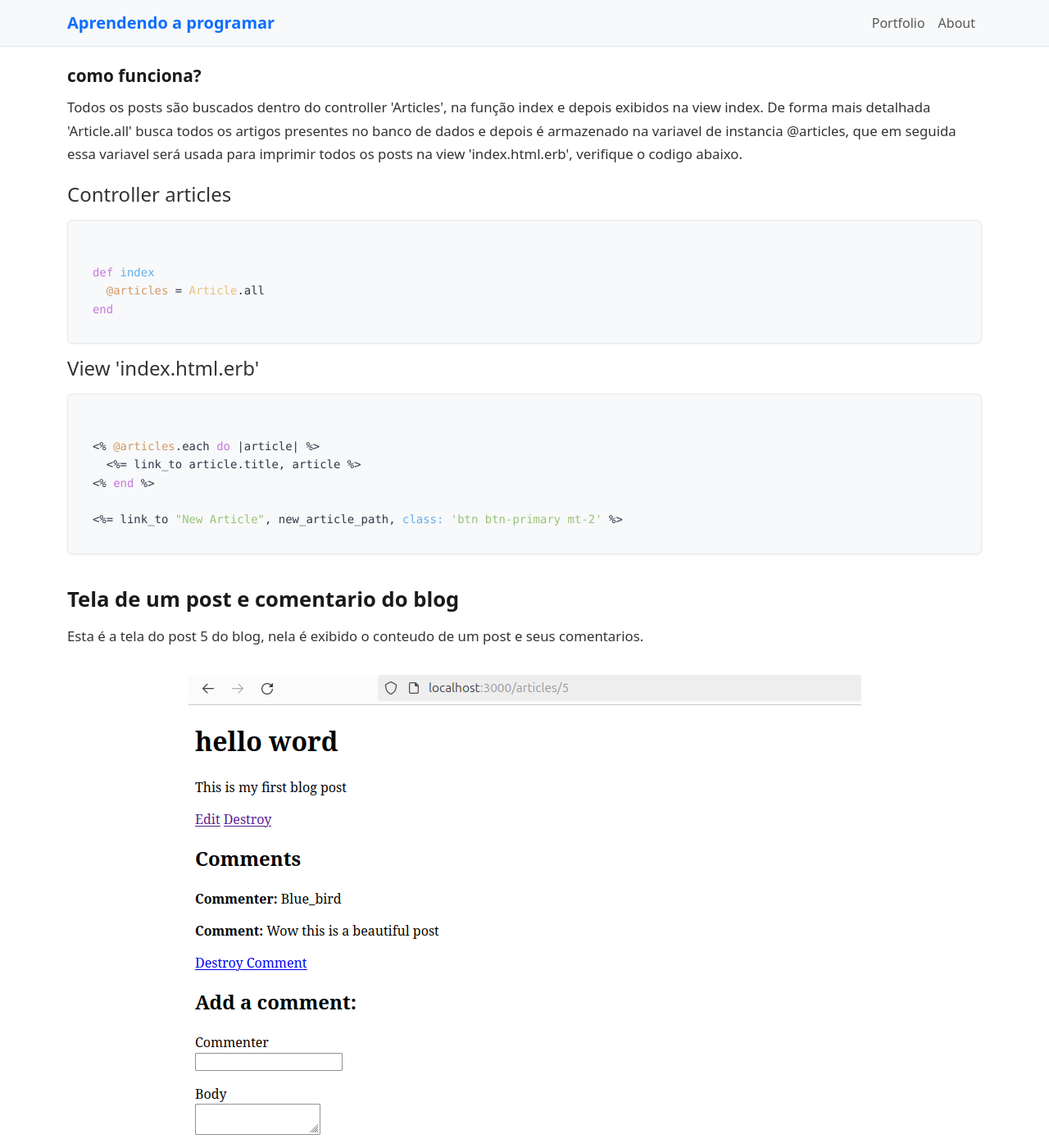
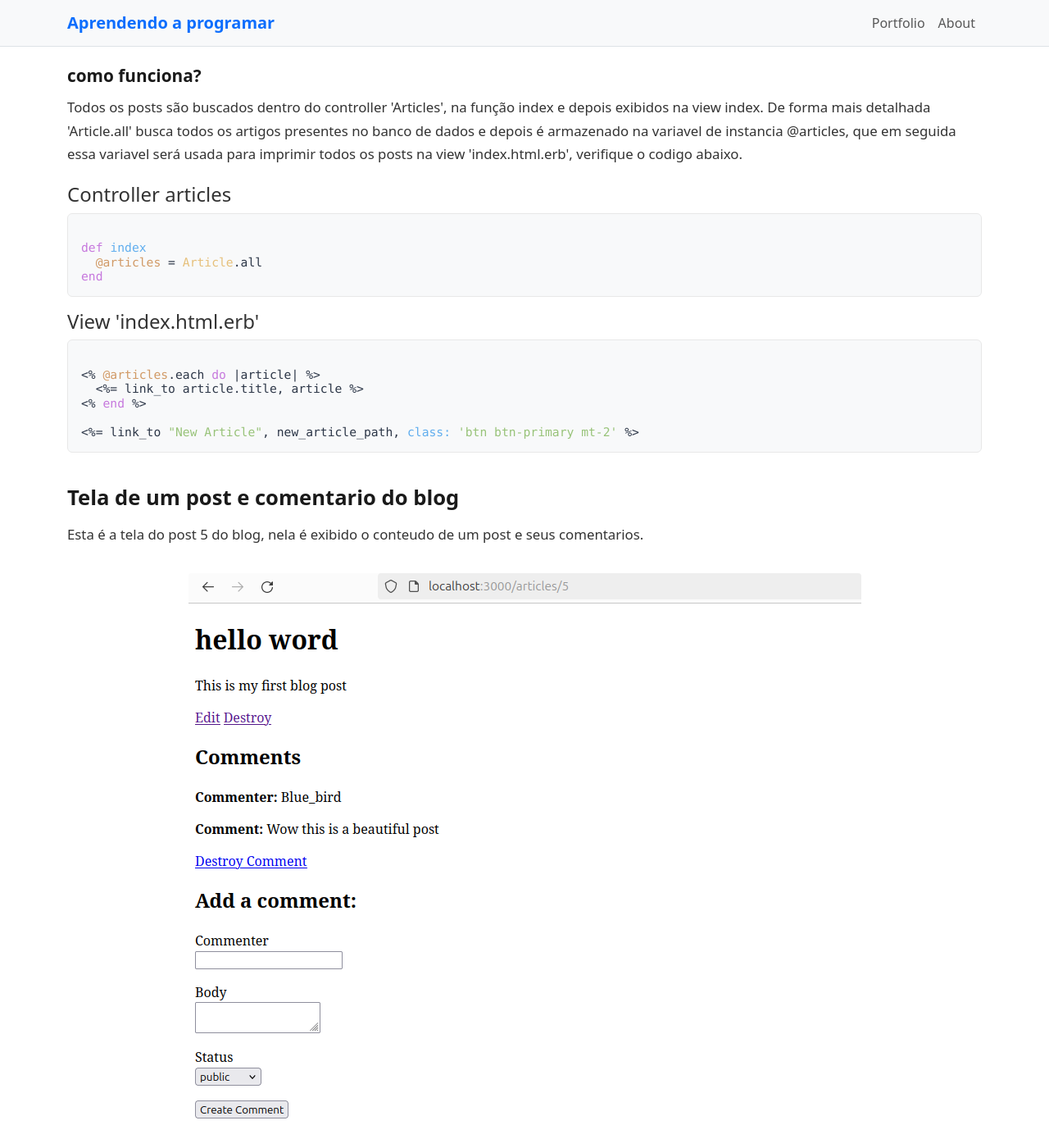
Before and after one commit to nicollinoxx/nicollinoxx.github.io, a Jekyll site: the page built from _posts/2024-06-23-Iniciando_com_rails.html, in a window 1280 px wide and 1400 px high, scrolled down 1409 px. Shown: the whole window at 82% size. Built offline with Jekyll 4.4.1, drawn with Linux system fonts in a browser that asks for light colours; comment, search, counter and statistics services are not loaded.

```diff
--- a/_sass/_post.scss
+++ b/_sass/_post.scss
@@ -119,38 +119,39 @@
 /* Inline code */
 .post-content code {
   background: #f8f9fa;
-  padding: 0.2rem 0.5rem;
-  border-radius: 4px;
-  font-size: 0.9em;
-  font-family: 'Monaco', 'Menlo', 'Consolas', monospace;
   color: #c7254e;
+  font-family: 'Monaco','Menlo','Consolas',monospace;
+  border-radius: 6px;
   border: 1px solid #e8e8e8;
+  margin: 0 !important;
+  line-height: 1.1;
+  display: inline;
 }
 
 /* Code blocks */
 .post-content pre {
   background: #f8f9fa;
-  padding: 1rem;
   border-radius: 6px;
+  border: 1px solid #e8e8e8;
   overflow-x: auto;
-  margin: 1rem 0;
-  border: 1px solid #e8e8e8;
-  box-shadow: 0 1px 3px rgba(0,0,0,0.05);
+  box-shadow: none;
+  line-height: 1.2;
 }
 
 .post-content pre code {
   background: none;
-  padding: 0;
+  border: none;
+  padding-left: 1rem !important;
+  padding-right: 1rem !important;
+  line-height: inherit;
   color: #2d3748;
-  border: none;
-  font-size: 0.95em;
-  line-height: 1.6;
+  display: block;
 }
 
-/* Syntax highlighting para Ruby/ERB */
-.post-content pre code .keyword { color: #d73a49; font-weight: 600; }
-.post-content pre code .string { color: #22863a; }
-.post-content pre code .comment { color: #6a737d; font-style: italic; }
+/* Syntax highlighting for Ruby/ERB */
+.post-content pre code .keyword  { color: #d73a49; font-weight: 600; }
+.post-content pre code .string   { color: #22863a; }
+.post-content pre code .comment  { color: #6a737d; font-style: italic; }
 .post-content pre code .function { color: #6f42c1; }
 .post-content pre code .variable { color: #e36209; }
 
```
Also changed, not shown: Gemfile (+5 -5 lines), Gemfile.lock.
